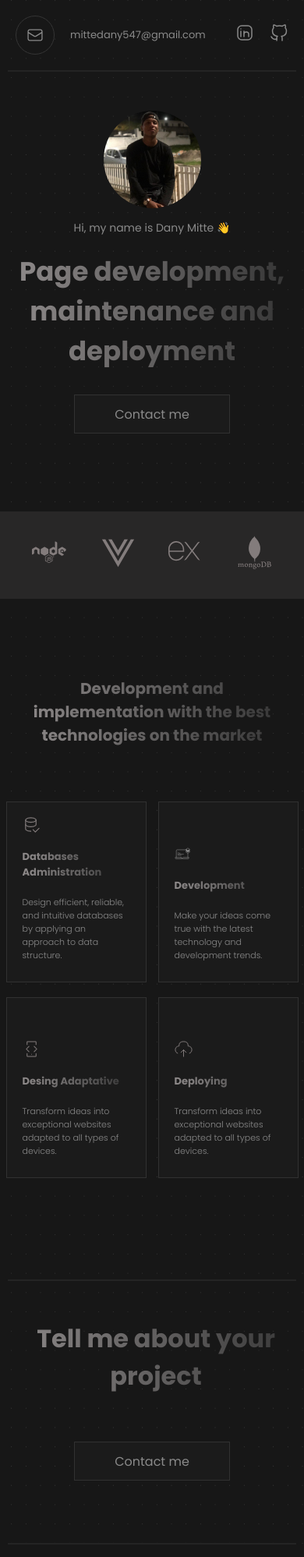
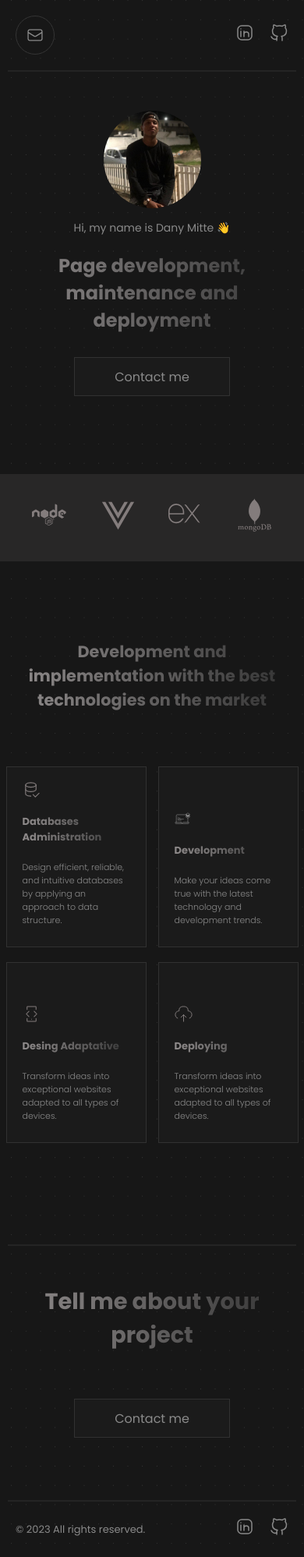
Before and after one commit to DMitte/PortFolio, a plain HTML site: page index.html in a window 390 px wide. Shown: the top 1997 px of the page at 78% size. Drawn offline with Linux system fonts and the light colour scheme.

Commit message:
correciones

```diff
--- a/css/mobile.css
+++ b/css/mobile.css
@@ -2,6 +2,9 @@
     nav, footer{
         padding-left: 20px ;
         padding-right: 20px;
+    }
+    nav .left p{
+        display: none;
     }
     nav .right ul li a p, footer .right ul p , nav .right ul p{
         display: none;
@@ -9,11 +12,14 @@
     .line{
         width: 95%;
     }
+    main #info h3{
+        font-size: 1.5em;
+    }
     main #tech ul li a img{
         width: 45px;
     }
     main #skills h3{
-        font-size: 20px;
+        font-size: 1.3rem;
         width: 90%;
     }
     main #skills .cards{
@@ -31,7 +37,8 @@
         height: 23px;
     }
     main #contact h3{
-        font-size: 32px;
+        font-size: 1.8rem;
+        width: 90%;
     }
     main #contact{
         margin: 50px 0 80px 0;
```
